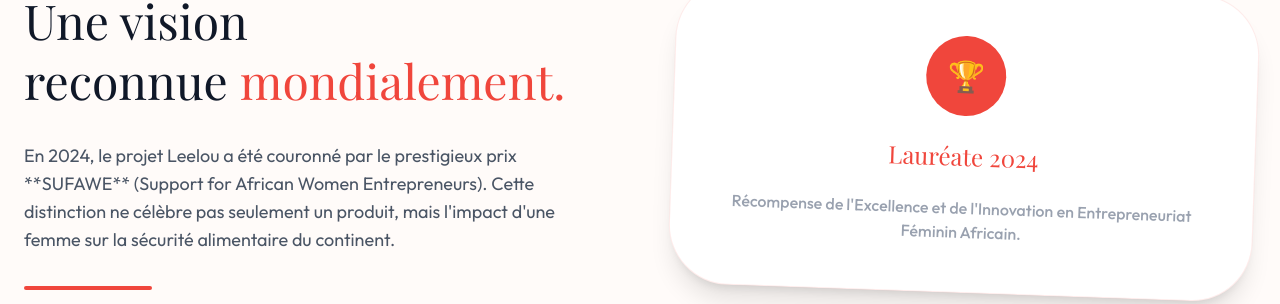
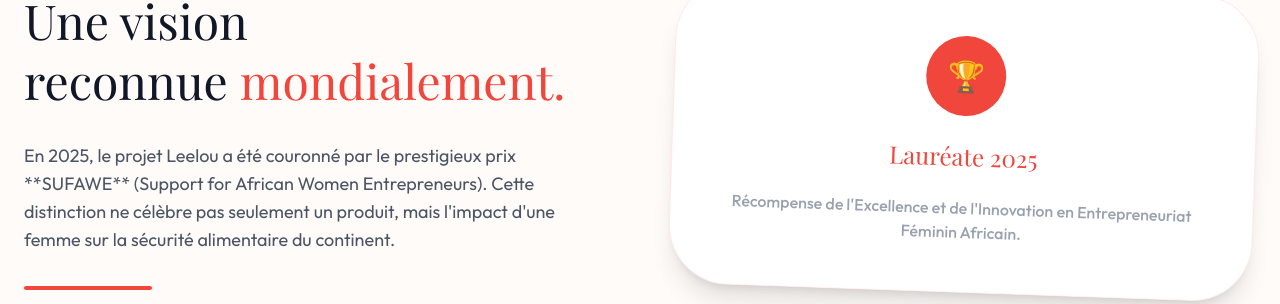
Before and after one commit to KOMI18/leelou-babyfood, a Next.js app: page /story in a window 1280 px wide. Shown: the part 2900-3204 px from the top of the page. Built offline with nearby package versions, Linux system fonts and the light colour scheme; a web font is replaced by a local one.

Commit message:
style:modifier la date du prix sufawe

```diff
--- a/app/(site)/story/page.tsx
+++ b/app/(site)/story/page.tsx
@@ -125,14 +125,14 @@
           <div className="space-y-8">
             <h2 className="font-serif text-5xl text-gray-900 leading-tight">Une vision <br/> reconnue <span className="text-leelou">mondialement.</span></h2>
             <p className="text-lg text-gray-600">
-              En 2024, le projet Leelou a été couronné par le prestigieux prix **SUFAWE** (Support for African Women Entrepreneurs). Cette distinction ne célèbre pas seulement un produit, mais l'impact d'une femme sur la sécurité alimentaire du continent.
+              En 2025, le projet Leelou a été couronné par le prestigieux prix **SUFAWE** (Support for African Women Entrepreneurs). Cette distinction ne célèbre pas seulement un produit, mais l'impact d'une femme sur la sécurité alimentaire du continent.
             </p>
             <div className="w-32 h-1 bg-leelou rounded-full" />
           </div>
           <div className="bg-white p-12 rounded-[60px] border border-leelou/10 shadow-xl rotate-2">
              <div className="flex flex-col items-center text-center gap-6">
                 <div className="w-20 h-20 bg-leelou rounded-full flex items-center justify-center text-white text-3xl font-black">🏆</div>
-                <h4 className="text-2xl font-serif">Lauréate 2024</h4>
+                <h4 className="text-2xl font-serif">Lauréate 2025</h4>
                 <p className="text-gray-400 font-medium">Récompense de l'Excellence et de l'Innovation en Entrepreneuriat Féminin Africain.</p>
              </div>
           </div>
```
